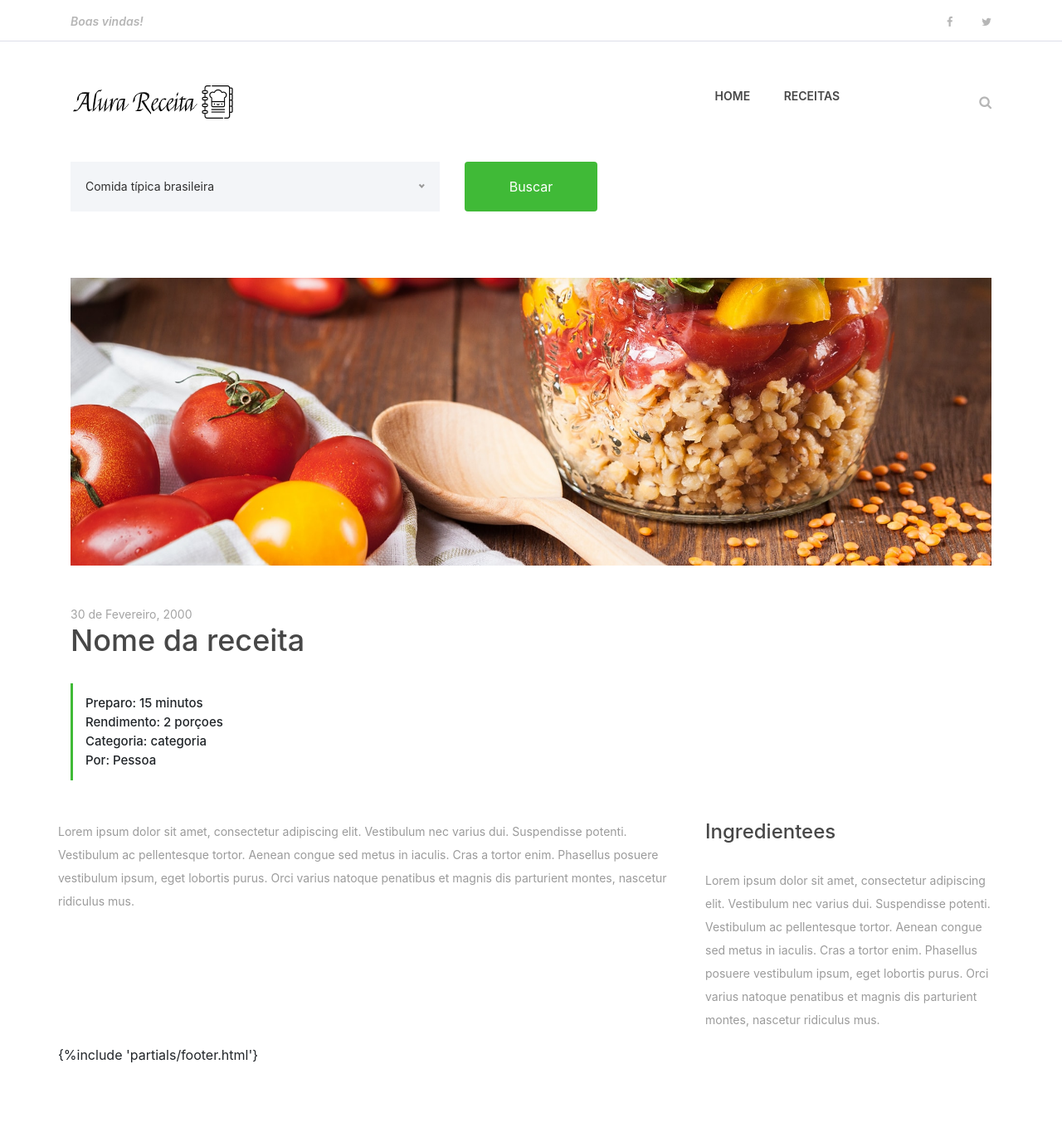
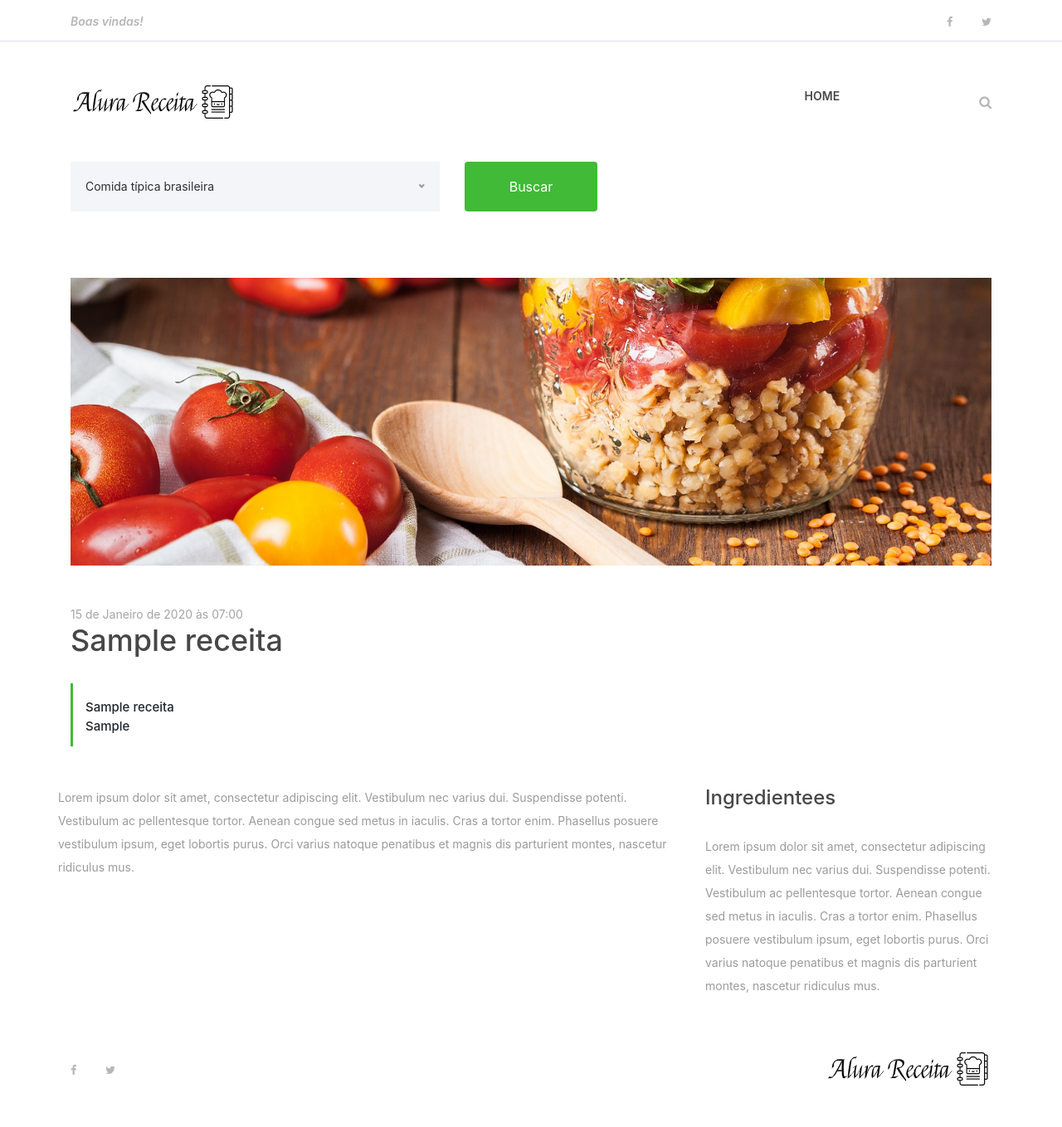
Before and after one commit to Gileno29/AluraReceitas, a Django app: template receitas/templates/receita.html in a window 1280 px wide. Shown: the whole page at 83% size. Before the commit the page ends 1282 px from the top, so only its background shows below. Run offline with Django 4.2, Linux system fonts and the light colour scheme; the template is opened without the code that fills it: values that come from a table or form of the project are taken from there, others are empty; tables that the repository leaves empty hold one stand-in row (values such as "Sample post"); some libraries are stand-ins or nearby versions.

Commit message:
Adicionando receita dinamica

```diff
--- a/receitas/templates/partials/menu.html
+++ b/receitas/templates/partials/menu.html
@@ -57,7 +57,7 @@
                         <div class="classynav">
                             <ul>
                                 <li><a href="{% url 'index' %}">Home</a></li>
-                                <li><a href="{% url 'receita'%}">Receitas</a></li>
+
                             </ul>
 
                             <!-- Formulario de busca -->
--- a/receitas/templates/receita.html
+++ b/receitas/templates/receita.html
@@ -68,16 +68,19 @@
 
                 <div class="row">
                     <div class="col-12 col-md-8">
-                        <div class="receipe-headline my-5">
-                            <span>30 de Fevereiro, 2000</span>
-                            <h2>Nome da receita</h2>
-                            <div class="receipe-duration">
-                                <h6>Preparo: 15 minutos</h6>
-                                <h6>Rendimento: 2 porçoes</h6>
-                                <h6>Categoria: categoria</h6>
-                                <h6>Por: Pessoa</h6>
+                        {%if receita%}
+                            <div class="receipe-headline my-5">
+                                <span>{{receita.data_receita}}</span>
+                                <h2>{{receita.nome_receita}}</h2>
+                                <div class="receipe-duration">
+                                    <h6></h6>
+                                    <h6>{{receita.nome_receita}}</h6>
+                                    <h6>{{receita.categoria}}</h6>
+                                    <!--<h6>Por: Pessoa</h6>-->
+                                </div>
                             </div>
-                        </div>
+                        {%else%}
+                        {%endif%}
                     </div>
 
                 <div class="row">
@@ -101,6 +104,6 @@
                 </div>
                 <!-- Ingredientes -->
 
-                {%include 'partials/footer.html'}
+                {%include 'partials/footer.html'%}
 
                 {%endblock%}
--- a/receitas/urls.py
+++ b/receitas/urls.py
@@ -5,5 +5,5 @@ from . import views
 
 urlpatterns=[
     path('', views.index, name='index'),
-    path('receita', views.receitas, name='receita')
+    path('<int:receita_id>', views.receitas, name='receita')
 ]
```
Also changed, not shown: receitas/templates/index.html (+6 -4 lines), receitas/views.py (+9 -3 lines).
